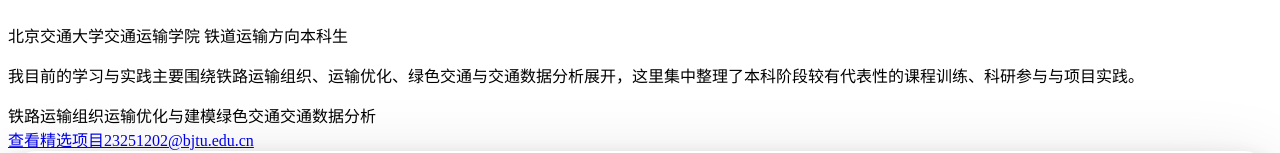
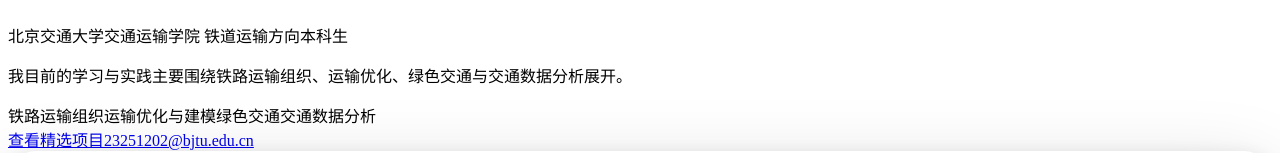
Before and after one commit to fanxilai/personal-web, a React (Vite) app: page / in a window 1280 px wide. Shown: the part 338-491 px from the top of the page. Built offline with nearby package versions, Linux system fonts and the light colour scheme; the HTML template or start-up script is replaced by a standard one.

Commit message:
docs: refine portfolio copy

```diff
--- a/src/App.jsx
+++ b/src/App.jsx
@@ -106,7 +106,7 @@
           index="01"
           marquee="PROFILE"
           eyebrow="个人简介"
-          title="本科阶段，我围绕交通运输相关问题持续进行课程学习、研究参与与项目训练。"
+          title="本科阶段，我围绕交通运输相关问题进行课程学习、参与研究与项目训练。"
           lead=""
           wide
         />
--- a/src/data/portfolio.js
+++ b/src/data/portfolio.js
@@ -9,9 +9,9 @@
   title: "交通运输本科阶段作品集",
   subtitle: "北京交通大学交通运输学院 铁道运输方向本科生",
   summary:
-    "我目前的学习与实践主要围绕铁路运输组织、运输优化、绿色交通与交通数据分析展开，这里集中整理了本科阶段较有代表性的课程训练、科研参与与项目实践。",
+    "我目前的学习与实践主要围绕铁路运输组织、运输优化、绿色交通与交通数据分析展开。",
   statement:
-    "我希望在研究生阶段继续沿着交通运输问题导向开展更系统的学习与研究，因此将现阶段的训练路径、方法积累与项目经验做了集中展示。",
+    "我希望在研究生阶段继续沿着交通运输问题导向开展更系统的学习与研究，因此将集中展示现阶段的训练路径、方法积累与项目经验。",
   school: "北京交通大学",
   college: "交通运输学院",
   major: "交通运输",
```
